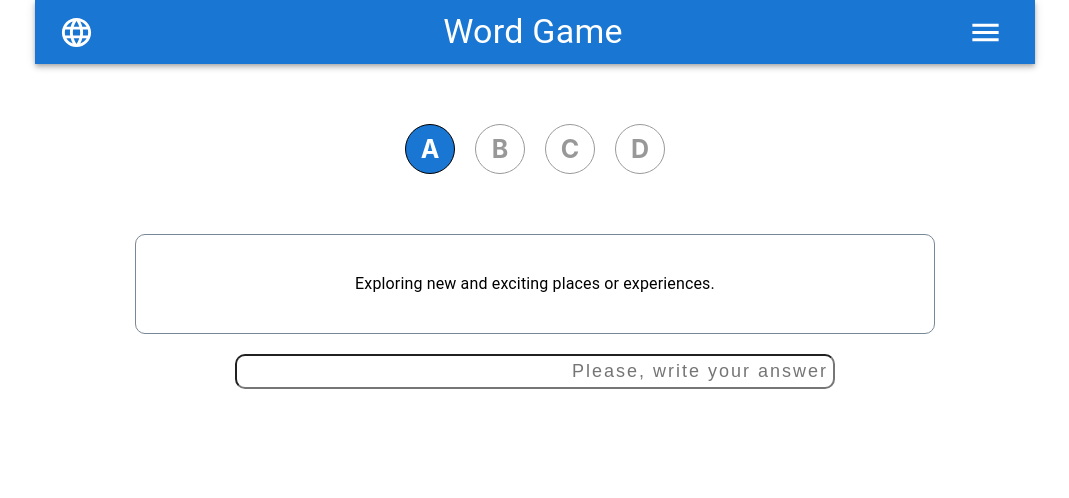
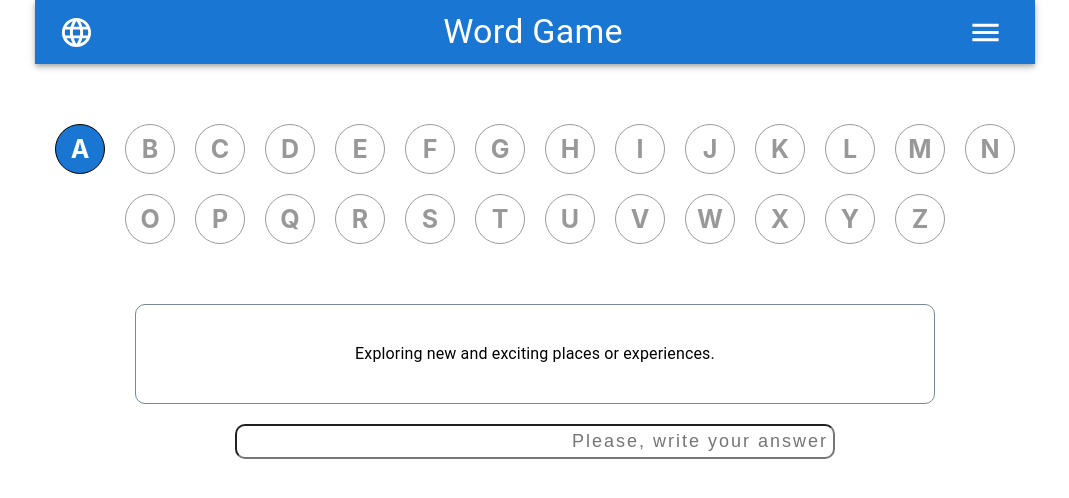
Before and after one commit to FiratSomek/Word-game, a React (Create React App) app: page /gameboard in a window 1280 px wide. Shown: the top 498 px of the page, without its empty margins (105-1174 px from the left). Built offline with nearby package versions, Linux system fonts and the light colour scheme.

Commit message:
Revert "Fix the bug with switching between rounds of passed questions"

```diff
--- a/src/components/GameBoard/GameBoard.tsx
+++ b/src/components/GameBoard/GameBoard.tsx
@@ -1,9 +1,9 @@
-import React, { useEffect, useState } from 'react';
-import { quizData } from '../../data';
-import { QuizDataItem } from '../../data';
-import './styles.css';
-import { Typography } from '@mui/material';
-import { Preview } from '@mui/icons-material';
+import React, { useState } from "react";
+import { quizData } from "../../data";
+import { QuizDataItem } from "../../data";
+import "./styles.css";
+import { Typography } from "@mui/material";
+import { Preview } from "@mui/icons-material";
 
 interface ClassItem {
   id: number;
@@ -13,99 +13,77 @@ interface ClassItem {
 export const GameBoard = () => {
   const [questions, setQuestions] = useState<QuizDataItem[]>(quizData);
   const [currentDescriptionIndex, setCurrentDescriptionIndex] = useState(0);
-	const [answer, setAnswer] = useState('');
-	const [isFirstRound, setIsFirstRound] = useState(true);
-	const [isGameComplete, setIsGameComplete] = useState(false);
-
-	useEffect(() => {
-		const unansweredQuestions = questions.filter((q) => !q.isAnswered);
-		if (unansweredQuestions.length === 0) {
-			setIsGameComplete(true);
-		}
-	}, [questions]);
+  const [answer, setAnswer] = useState("");
+  const [getClass, setGetClass] = useState<ClassItem[]>([]);
 
   const handleSubmit = (e: React.FormEvent) => {
     e.preventDefault();
+    const getPassClass = () => {
+      return getClass.filter((item) => item.class === "pass");
+    };
 
-		if (currentDescriptionIndex === questions.length - 1) {
-			setIsFirstRound(false);
-		}
+    const passClasses = getPassClass();
+    console.log(passClasses);
 
-		if (answer.trim().length > 0) {
-			// Answer is correct
-			if (answer === questions[currentDescriptionIndex].word) {
-				setQuestions((prev) => [
-					...prev.map((q) => {
-						if (q.id === currentDescriptionIndex) {
-							q.classname = 'correct';
-							q.isAnswered = true;
-						}
-						return q;
-					}),
+    if (currentDescriptionIndex !== quizData.length - 1) {
+      if (answer.trim() !== "") {
+        const isAnswerCorrect =
+          answer.trim().toLowerCase() ===
+          questions[currentDescriptionIndex].word.trim().toLowerCase();
+        if (isAnswerCorrect) {
+          setGetClass((prevClasses) => [
+            ...prevClasses,
+            {
+              id: questions[currentDescriptionIndex].id,
+              class: "correct",
+            },
           ]);
-				// Answer is not correct
         } else {
-				setQuestions((prev) => [
-					...prev.map((q) => {
-						if (q.id === currentDescriptionIndex) {
-							q.classname = 'wrong';
-							q.isAnswered = true;
-						}
-						return q;
-					}),
+          setGetClass((prevClasses) => [
+            ...prevClasses,
+            {
+              id: questions[currentDescriptionIndex].id,
+              class: "wrong",
+            },
           ]);
         }
-			// No answer
       } else {
-			setQuestions((prev) => [
-				...prev.map((q) => {
-					if (q.id === currentDescriptionIndex) {
-						q.classname = 'pass';
-					}
-					return q;
-				}),
+        setGetClass((prevClasses) => [
+          ...prevClasses,
+          {
+            id: questions[currentDescriptionIndex].id,
+            class: "pass",
+          },
         ]);
       }
-
-		if (isFirstRound && currentDescriptionIndex < questions.length - 1) {
-			setCurrentDescriptionIndex((prev) => prev + 1);
+      setAnswer("");
+      setCurrentDescriptionIndex((prevIndex) => prevIndex + 1);
     } else {
-			const passedQuestionIds = questions
-				.filter((q) => !q.isAnswered)
-				.map((q) => q.id);
-
-			// The passed question is the last in the list
-			if (
-				currentDescriptionIndex ===
-				passedQuestionIds[passedQuestionIds.length - 1]
-			) {
-				setCurrentDescriptionIndex(passedQuestionIds[0]);
-			} else {
-				const indexOfCurrentPassedQuestion = passedQuestionIds.indexOf(
-					currentDescriptionIndex
-				);
-
-				setCurrentDescriptionIndex(
-					passedQuestionIds[indexOfCurrentPassedQuestion + 1]
-				);
     }
-		}
-		setAnswer('');
+    // else if (
+    //   currentDescriptionIndex === quizData.length - 1 &&
+    //   passClasses.length > 0
+    // ) {
+    // } else if (
+    //   currentDescriptionIndex === quizData.length - 1 &&
+    //   passClasses.length === 0
+    // ) {
+    // }
   };
 
-	return isGameComplete ? (
-		<div> Gameover </div>
-	) : (
+  return (
     <div>
       <div>
-				<ul className='letters-list'>
+        <ul className="letters-list">
           {questions.map((question) => (
             <li
               key={question.id}
-							className={`letters ${question.classname || ''} ${
-								question.id === currentDescriptionIndex
-									? 'selected-letter'
-									: 'transparent'
+              className={`letters ${
+                getClass.find((item) => item.id === question.id)?.class || ""
+              } ${
+                question.id === questions[currentDescriptionIndex].id
+                  ? "selected-letter"
+                  : "transparent"
               } `}
             >
               {question.firstLetter}
@@ -114,18 +92,18 @@ export const GameBoard = () => {
         </ul>
       </div>
       <div>
-				<div className='descriptons'>
-					<Typography className='description'>
+        <div className="descriptons">
+          <Typography className="description">
             {questions[currentDescriptionIndex].description}
           </Typography>
         </div>
       </div>
-			<div className='user-answers'>
+      <div className="user-answers">
         <form onSubmit={handleSubmit}>
           <input
-						className='answer-input'
-						type='text'
-						placeholder='Please, write your answer'
+            className="answer-input"
+            type="text"
+            placeholder="Please, write your answer"
             value={answer}
             onChange={(e) => setAnswer(e.target.value)}
           />
--- a/src/data.tsx
+++ b/src/data.tsx
@@ -3,175 +3,169 @@ export interface QuizDataItem {
   word: string;
   firstLetter: string;
   description: string;
-  classname?: string;
-  isAnswered: boolean;
 }
 
 export const quizData: QuizDataItem[] = [
   {
-    id: 0,
+    id: 1,
     word: "Adventure",
     firstLetter: "A",
     description: "Exploring new and exciting places or experiences.",
-    isAnswered: false,
   },
   {
-    id: 1,
+    id: 2,
     word: "Bicycle",
     firstLetter: "B",
     description: "A two-wheeled vehicle that is powered by pedaling.",
-    isAnswered: false,
   },
   {
-    id: 2,
+    id: 3,
     word: "Cloud",
     firstLetter: "C",
     description: "A visible mass of water droplets in the atmosphere.",
-    isAnswered: false,
   },
   {
-    id: 3,
+    id: 4,
     word: "Delicious",
     firstLetter: "D",
     description: "Having a pleasant taste or flavor.",
-    isAnswered: false,
   },
-  // {
-  //   id: 5,
-  //   word: "Elephant",
-  //   firstLetter: "E",
-  //   description: "A large mammal with a trunk, floppy ears, and tusks.",
-  // },
-  // {
-  //   id: 6,
-  //   word: "Friendly",
-  //   firstLetter: "F",
-  //   description: "Being kind and amicable towards others.",
-  // },
-  // {
-  //   id: 7,
-  //   word: "Garden",
-  //   firstLetter: "G",
-  //   description: "An area where plants, flowers, or vegetables are grown.",
-  // },
-  // {
-  //   id: 8,
-  //   word: "Harmony",
-  //   firstLetter: "H",
-  //   description:
-  //     "The combination of different elements to create a pleasing whole.",
-  // },
-  // {
-  //   id: 9,
-  //   word: "Important",
-  //   firstLetter: "I",
-  //   description: "Having great significance or value.",
-  // },
-  // {
-  //   id: 10,
-  //   word: "Journey",
-  //   firstLetter: "J",
-  //   description: "A trip or travel from one place to another.",
-  // },
-  // {
-  //   id: 11,
-  //   word: "Kindness",
-  //   firstLetter: "K",
-  //   description: "The quality of being friendly, generous, and considerate.",
-  // },
-  // {
-  //   id: 12,
-  //   word: "Library",
-  //   firstLetter: "L",
-  //   description:
-  //     "A place where books and other resources are kept for reading or borrowing.",
-  // },
-  // {
-  //   id: 13,
-  //   word: "Mystery",
-  //   firstLetter: "M",
-  //   description: "Something that is difficult to understand or explain.",
-  // },
-  // {
-  //   id: 14,
-  //   word: "Nature",
-  //   firstLetter: "N",
-  //   description:
-  //     "The physical world and everything in it, including plants, animals, and landscapes.",
-  // },
-  // {
-  //   id: 15,
-  //   word: "Opportunity",
-  //   firstLetter: "O",
-  //   description: "A favorable or advantageous circumstance.",
-  // },
-  // {
-  //   id: 16,
-  //   word: "Parade",
-  //   firstLetter: "P",
-  //   description:
-  //     "A public procession, usually for celebration or demonstration.",
-  // },
-  // {
-  //   id: 17,
-  //   word: "Quiet",
-  //   firstLetter: "Q",
-  //   description: "Making little or no noise; peaceful.",
-  // },
-  // {
-  //   id: 18,
-  //   word: "Rainbow",
-  //   firstLetter: "R",
-  //   description:
-  //     "A meteorological phenomenon with a spectrum of light appearing in the sky.",
-  // },
-  // {
-  //   id: 19,
-  //   word: "Sunshine",
-  //   firstLetter: "S",
-  //   description: "Direct sunlight; the warmth and light provided by the sun.",
-  // },
-  // {
-  //   id: 20,
-  //   word: "Treasure",
-  //   firstLetter: "T",
-  //   description: "Valuable items or possessions, often hidden or guarded.",
-  // },
-  // {
-  //   id: 21,
-  //   word: "Universe",
-  //   firstLetter: "U",
-  //   description: "All of space, time, matter, and energy in existence.",
-  // },
-  // {
-  //   id: 22,
-  //   word: "Victory",
-  //   firstLetter: "V",
-  //   description: "The state of having triumphed over an opponent or obstacle.",
-  // },
-  // {
-  //   id: 23,
-  //   word: "Whisper",
-  //   firstLetter: "W",
-  //   description: "Speaking very softly, usually to avoid being heard.",
-  // },
-  // {
-  //   id: 24,
-  //   word: "Xylophone",
-  //   firstLetter: "X",
-  //   description:
-  //     "A musical instrument consisting of wooden bars played with mallets.",
-  // },
-  // {
-  //   id: 25,
-  //   word: "Youthful",
-  //   firstLetter: "Y",
-  //   description: "Having the characteristics or qualities of youth; young.",
-  // },
-  // {
-  //   id: 26,
-  //   word: "Zephyr",
-  //   firstLetter: "Z",
-  //   description: "A gentle, mild breeze.",
-  // },
+  {
+    id: 5,
+    word: "Elephant",
+    firstLetter: "E",
+    description: "A large mammal with a trunk, floppy ears, and tusks.",
+  },
+  {
+    id: 6,
+    word: "Friendly",
+    firstLetter: "F",
+    description: "Being kind and amicable towards others.",
+  },
+  {
+    id: 7,
+    word: "Garden",
+    firstLetter: "G",
+    description: "An area where plants, flowers, or vegetables are grown.",
+  },
+  {
+    id: 8,
+    word: "Harmony",
+    firstLetter: "H",
+    description:
+      "The combination of different elements to create a pleasing whole.",
+  },
+  {
+    id: 9,
+    word: "Important",
+    firstLetter: "I",
+    description: "Having great significance or value.",
+  },
+  {
+    id: 10,
+    word: "Journey",
+    firstLetter: "J",
+    description: "A trip or travel from one place to another.",
+  },
+  {
+    id: 11,
+    word: "Kindness",
+    firstLetter: "K",
+    description: "The quality of being friendly, generous, and considerate.",
+  },
+  {
+    id: 12,
+    word: "Library",
+    firstLetter: "L",
+    description:
+      "A place where books and other resources are kept for reading or borrowing.",
+  },
+  {
+    id: 13,
+    word: "Mystery",
+    firstLetter: "M",
+    description: "Something that is difficult to understand or explain.",
+  },
+  {
+    id: 14,
+    word: "Nature",
+    firstLetter: "N",
+    description:
+      "The physical world and everything in it, including plants, animals, and landscapes.",
+  },
+  {
+    id: 15,
+    word: "Opportunity",
+    firstLetter: "O",
+    description: "A favorable or advantageous circumstance.",
+  },
+  {
+    id: 16,
+    word: "Parade",
+    firstLetter: "P",
+    description:
+      "A public procession, usually for celebration or demonstration.",
+  },
+  {
+    id: 17,
+    word: "Quiet",
+    firstLetter: "Q",
+    description: "Making little or no noise; peaceful.",
+  },
+  {
+    id: 18,
+    word: "Rainbow",
+    firstLetter: "R",
+    description:
+      "A meteorological phenomenon with a spectrum of light appearing in the sky.",
+  },
+  {
+    id: 19,
+    word: "Sunshine",
+    firstLetter: "S",
+    description: "Direct sunlight; the warmth and light provided by the sun.",
+  },
+  {
+    id: 20,
+    word: "Treasure",
+    firstLetter: "T",
+    description: "Valuable items or possessions, often hidden or guarded.",
+  },
+  {
+    id: 21,
+    word: "Universe",
+    firstLetter: "U",
+    description: "All of space, time, matter, and energy in existence.",
+  },
+  {
+    id: 22,
+    word: "Victory",
+    firstLetter: "V",
+    description: "The state of having triumphed over an opponent or obstacle.",
+  },
+  {
+    id: 23,
+    word: "Whisper",
+    firstLetter: "W",
+    description: "Speaking very softly, usually to avoid being heard.",
+  },
+  {
+    id: 24,
+    word: "Xylophone",
+    firstLetter: "X",
+    description:
+      "A musical instrument consisting of wooden bars played with mallets.",
+  },
+  {
+    id: 25,
+    word: "Youthful",
+    firstLetter: "Y",
+    description: "Having the characteristics or qualities of youth; young.",
+  },
+  {
+    id: 26,
+    word: "Zephyr",
+    firstLetter: "Z",
+    description: "A gentle, mild breeze.",
+  },
 ];
```
Lines whose indentation alone changed are shown as unchanged.
